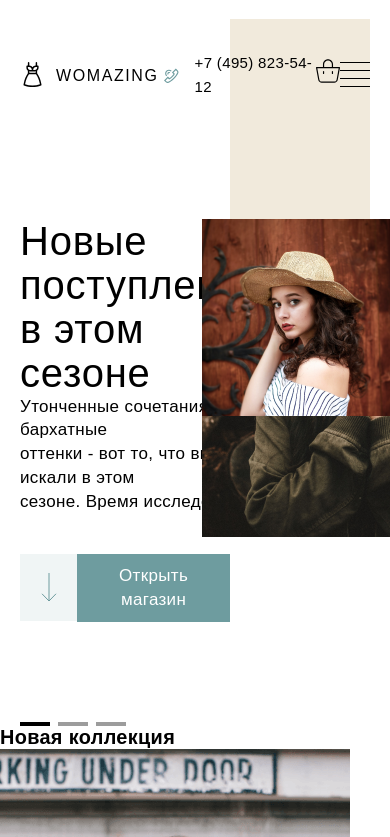
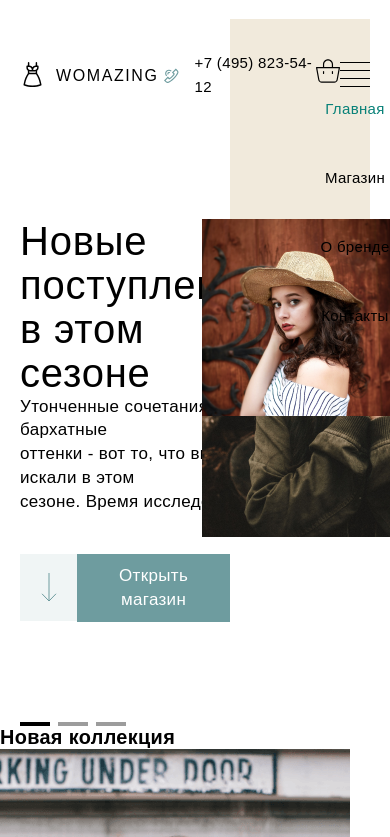
Before and after one commit to AsyaAir/89-JS-3_Project, a website: page assets/pages/1_page_home.html in a window 390 px wide. Both pictures are taken after a click on the button 355 px from the left and 74 px from the top of the page. Shown: the top 837 px of the page. Drawn offline with nearby package versions, Linux system fonts and the light colour scheme; files that its build step writes are made by us from their sources.

Commit message:
fead: adding a burger menu js

```diff
--- a/assets/pages/1_page_home.html
+++ b/assets/pages/1_page_home.html
@@ -19,7 +19,7 @@
             </a>
         </div>
         <nav class="main-menu">
-            <button class="main-menu__btn_burger">
+            <button class="main-menu__btn_burger" aria-expanded="false">
                 <div></div>
                 <div></div>
                 <div></div>
@@ -27,7 +27,7 @@
             </button>
             <ul class="main-menu__items">
                 <li class="main-menu__link main-menu__link_home">
-                    <a href="./1_page_home.html">Главная</a>
+                    <a href="./1_page_home.html" class="active">Главная</a>
                 </li>
                 <li class="main-menu__link main-menu__link_shop">
                     <a href="./2_page_shop.html">Магазин</a>
@@ -239,5 +239,6 @@
     <script src="../script/_1home-section-main.js"></script>
     <script src="../script/_4home-section-brand-slider.js"></script>
     <script src="../script/_update-items-on-icon-cart.js"></script>
+    <script src="../script/_header.js"></script>
 </body>
 </html>
--- a/assets/sass/components/_header.scss
+++ b/assets/sass/components/_header.scss
@@ -19,6 +19,7 @@
 
   @media screen and (max-width: 840px) {
     order: 1;
+    position: relative;
   }
 }
 
@@ -38,10 +39,21 @@
   }
 }
 
-.main-menu__btn_burger>div {
+.main-menu__btn_burger > div {
   width: 100%;
   height: 1px;
   background-color: $text-basic-color;
+}
+
+.main-menu__items.main-menu__open {
+  display: flex;
+  flex-direction: column;
+  width: 300px;
+  position: absolute;
+  left: 50%;
+  transform: translateX(-50%);
+  top: calc(100% + 10px);
+  z-index: 1000;
 }
 
 .phone {
@@ -61,6 +73,7 @@
     justify-content: space-evenly
   }
 }
+
 .phone__icon-wrap{
   min-width: 27px;
   min-height: 27px;
@@ -79,10 +92,15 @@
 }
 
 .phone__icon:hover {
-  fill: #FFFFFF;
+  fill: $text-main_colored_buttons_and_quantity_of_goods_in_basketgit-color;
+  z-index: 50;
 }
 
 .cart {
   display: flex;
   column-gap: 145px;
 }
+
+.active {
+  color: #088178;
+}
--- /dev/null
+++ b/assets/script/_header.js
@@ -0,0 +1,8 @@
+const btnMenu = document.querySelector('.main-menu__btn_burger');
+const mobMenu = document.querySelector('.main-menu__items');
+
+btnMenu.addEventListener('click', function() {
+  const openMenu = mobMenu.classList.toggle('main-menu__open');
+
+  btnMenu.setAttribute('aria-expanded', openMenu);
+});
```
